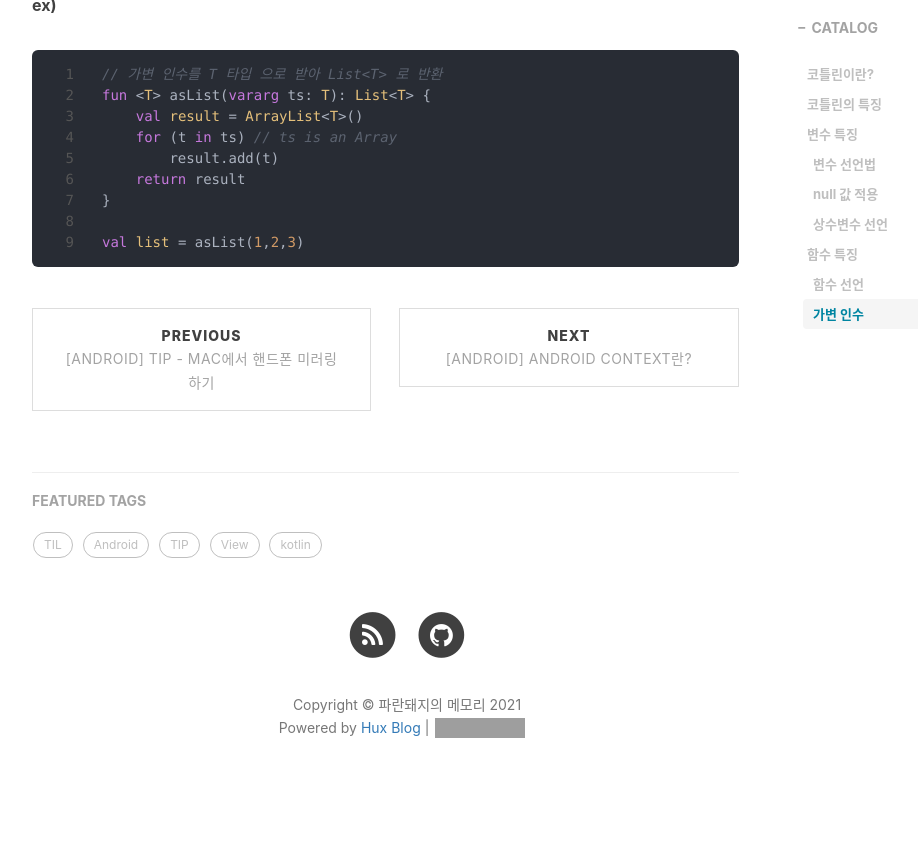
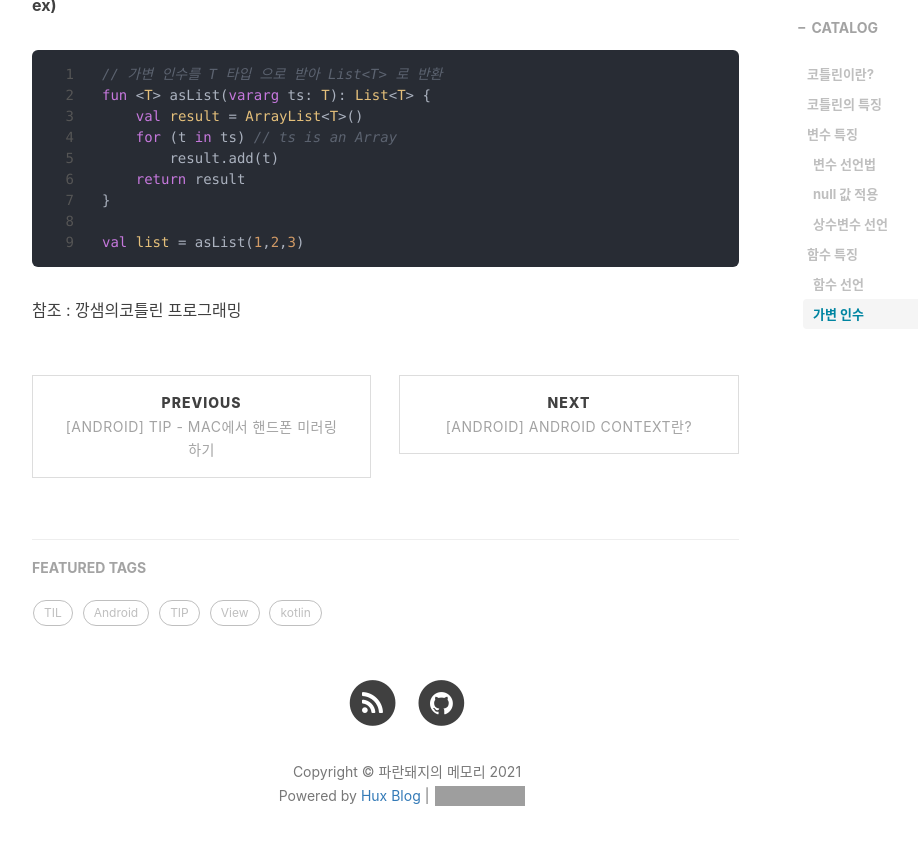
Before and after one commit to yongwooLeePb/raindragonn.github.io, a Jekyll site: the page built from _posts/2021-04-09-[kotlin] kotlin의 변수 및 함수.md, in a window 1280 px wide and 900 px high, scrolled down 5039 px. Shown: the top 845 px of the window, without its empty margins (233-1151 px from the left). Built offline with Jekyll 4.4.1, drawn with Linux system fonts in a browser that asks for light colours; nearby versions of some CDN libraries; comment, search, counter and statistics services are not loaded; grey boxes are pictures that could not be loaded.

Commit message:
Update 2021-04-09-[kotlin] kotlin의 변수 및 함수.md
참조 추가

````diff
--- a/_posts/2021-04-09-[kotlin] kotlin의 변수 및 함수.md
+++ b/_posts/2021-04-09-[kotlin] kotlin의 변수 및 함수.md
@@ -197,3 +197,5 @@ fun <T> asList(vararg ts: T): List<T> {
 
 val list = asList(1,2,3)
 ```
+
+참조 : 깡샘의코틀린 프로그래밍
````
